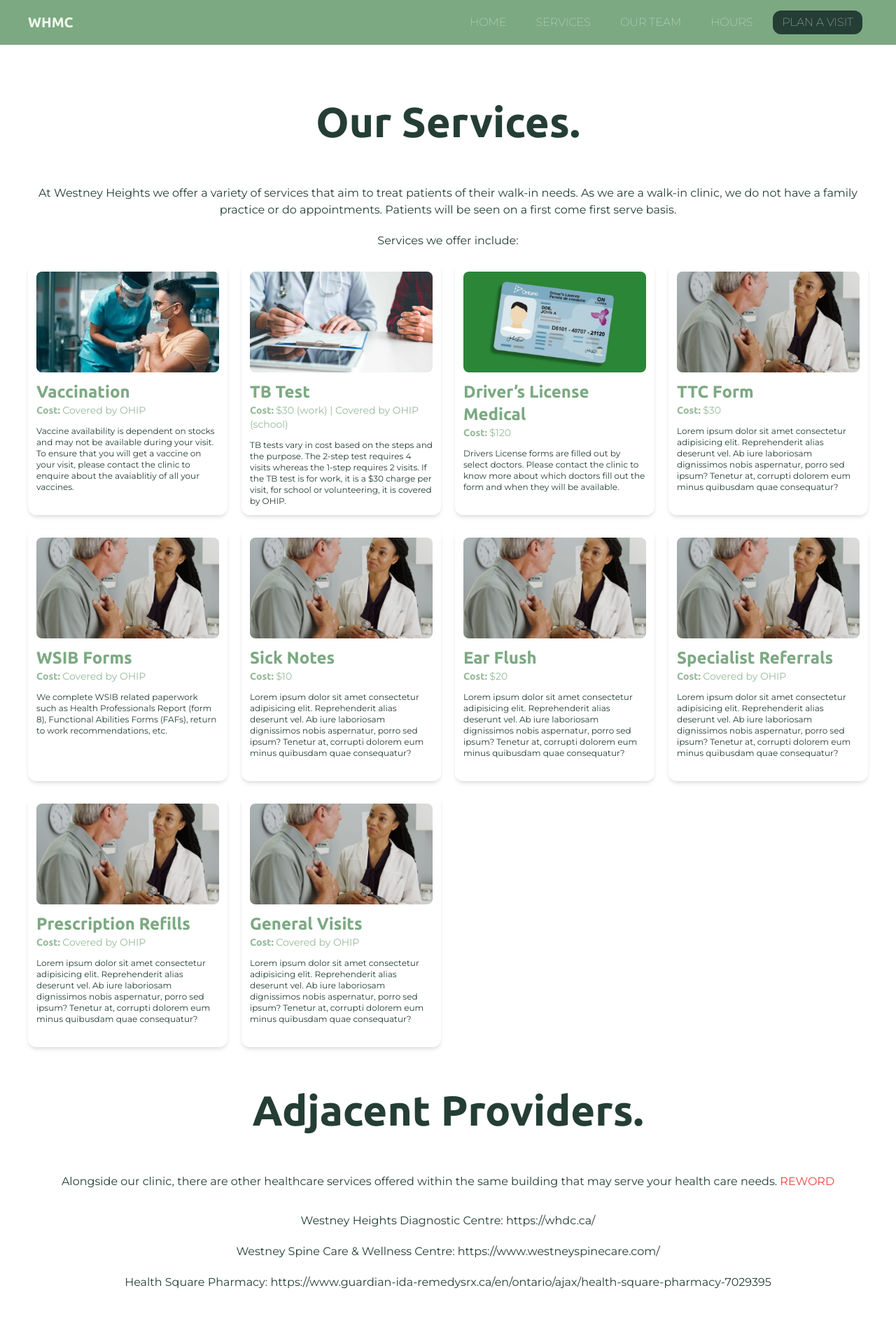
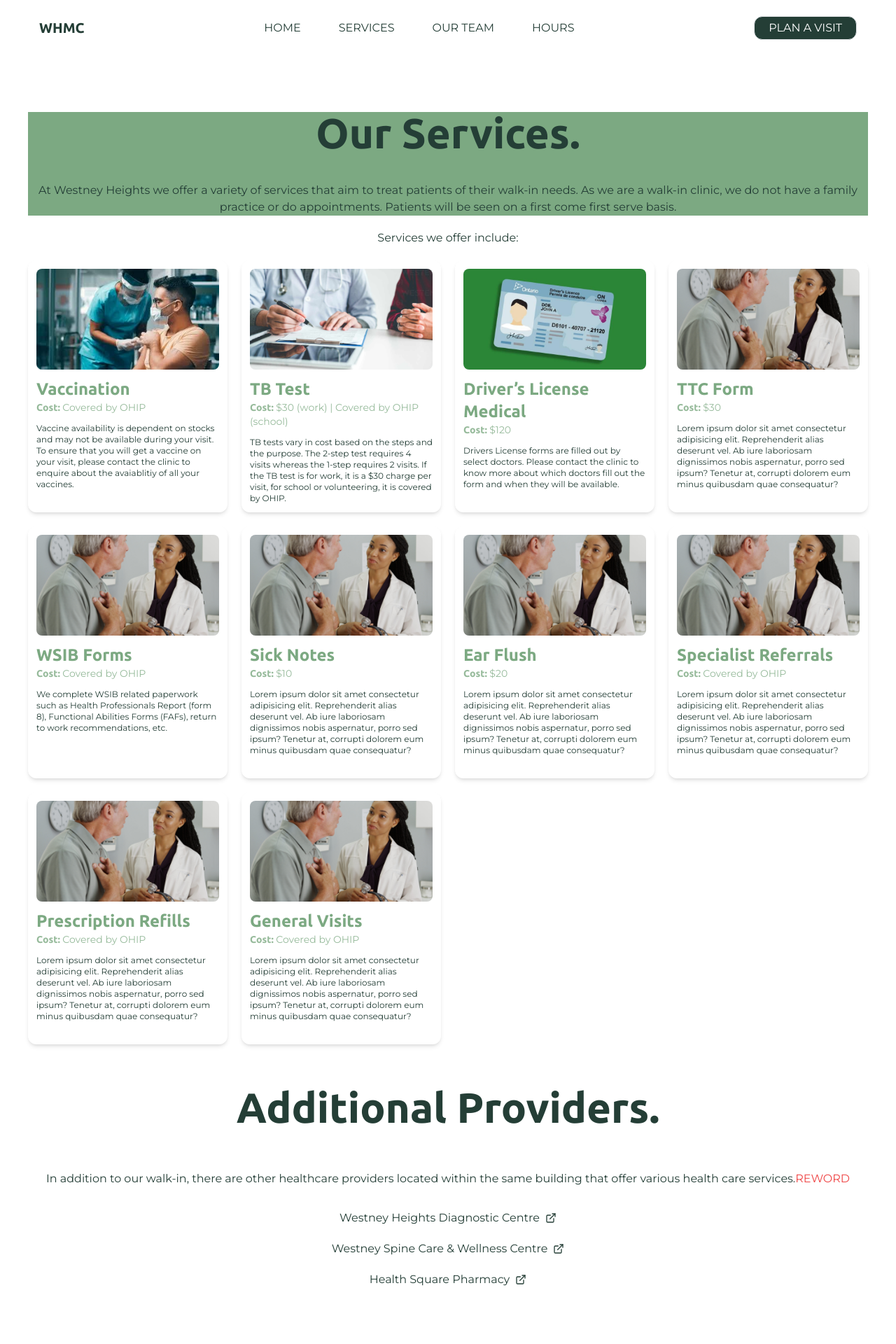
Before and after one commit to johanbphilip/whmc-website, a React (Vite) app: page /whmc-website/services in a window 1280 px wide. Shown: the top 1920 px of the page at 70% size. Built offline with nearby package versions, Linux system fonts and the light colour scheme.

Commit message:
home page redesign

```diff
--- a/src/components/NavBar.jsx
+++ b/src/components/NavBar.jsx
@@ -2,14 +2,16 @@ import { NavLink } from "react-router-dom";
 
 export const NavBar = () => {
   return (
-    <header className="flex flex-row bg-lightGreen text-whiteGreen place-items-center justify-between h-[4rem] px-10 fixed top-0 w-full z-10">
-      <h1 className="font-ubuntu font-bold text-xl">WHMC</h1>
-      <nav>
-        <ul className="flex flex-row justify-evenly font-serif font-thin">
+    <header className="flex flex-row bg-white text-darkGreen font-normal place-items-center justify-between h-20 px-14 fixed top-0 w-full z-10">
+      <nav className="flex justify-between w-full font-serif items-center">
+        <h1 className="font-ubuntu font-bold text-xl hover:text-lightGreen">
+          <NavLink to={"/"}>WHMC</NavLink>
+        </h1>
+        <ul className="flex flex-row justify-evenly gap-3 ">
           <NavLink
             to={"/"}
             className={
-              "mx-2 px-3 py-1 border border-transparent hover:border-darkGreen rounded-xl ease-in duration-200"
+              "px-5 py-1 border border-transparent hover:border-lightGreen hover:text-lightGreen rounded-xl ease-in duration-200"
             }
           >
             HOME
@@ -17,7 +19,7 @@ export const NavBar = () => {
           <NavLink
             to={"/services"}
             className={
-              "mx-2 px-3 py-1 border border-transparent hover:border-darkGreen rounded-xl ease-in duration-200"
+              "px-5 py-1 border border-transparent hover:border-lightGreen hover:text-lightGreen rounded-xl ease-in duration-200"
             }
           >
             SERVICES
@@ -25,7 +27,7 @@ export const NavBar = () => {
           <NavLink
             to={"/our-team"}
             className={
-              "mx-2 px-3 py-1 border border-transparent hover:border-darkGreen rounded-xl ease-in duration-200"
+              "px-5 py-1 border border-transparent hover:border-lightGreen hover:text-lightGreen rounded-xl ease-in duration-200"
             }
           >
             OUR TEAM
@@ -33,20 +35,20 @@ export const NavBar = () => {
           <NavLink
             to={"/hours"}
             className={
-              "mx-2 px-3 py-1 border border-transparent hover:border-darkGreen rounded-xl ease-in duration-200"
+              "px-5 py-1 border border-transparent hover:border-lightGreen hover:text-lightGreen rounded-xl ease-in duration-200"
             }
           >
             HOURS{" "}
           </NavLink>
+        </ul>
         <NavLink
           to={"/plan-a-visit"}
           className={
-              "mx-2 bg-darkGreen px-3 py-1 border border-transparent hover:border-darkGreen hover:bg-transparent rounded-xl ease-in duration-200"
+            " bg-darkGreen text-white px-5 py-1 border hover:border-lightGreen hover:text-lightGreen hover:bg-transparent rounded-xl ease-in duration-200"
           }
         >
           PLAN A VISIT
         </NavLink>
-        </ul>
       </nav>
     </header>
   );
--- a/src/pages/Home.jsx
+++ b/src/pages/Home.jsx
@@ -1,78 +1,84 @@
+import { NavLink } from "react-router-dom";
 import docAndPatient from "../assets/doc-patient1.jpeg";
 import outsideClinic from "../assets/outside-clinic.jpg";
+import { BiSolidBadgeCheck } from "react-icons/bi";
 
 export const Home = () => {
   return (
     <>
-      <main className="mt-[4rem] flex flex-col place-items-center py-20 px-10 text-darkGreen">
-        <h1 className="font-ubuntu font-bold text-6xl">
-          Westney Heights Medical Centre.
-        </h1>
-        <div className="grid grid-cols-3 grid-rows-3 gap-4 w-[50vw] h-[50vh] my-10">
-          <div className="col-span-2 row-span-2">
-            <img
-              src={docAndPatient}
-              className="rounded-xl w-full h-full object-cover"
-            />
+      <main className="mt-20 flex flex-col ">
+        <section className="bg-gradient-to-t from-darkGreen to-lightGreen w-full place-items-center py-20 px-14 text-darkGreen flex justify-between rounded-b-lg">
+          <div className="">
+            <h1 className="font-ubuntu font-bold text-6xl text-whiteGreen leading-tight mb-10">
+              <span className="font-thin"> Welcome to</span>
+              <br />
+              Westney Heights
+              <br />
+              Medical Centre.
+            </h1>
+            <NavLink
+              to={"/plan-a-visit"}
+              className={
+                "font-serif font-medium bg-white px-5 py-2 hover:bg-lightGreen hover:bg-transparent hover:text-whiteGreen rounded-xl ease-in duration-200"
+              }
+            >
+              PLAN A VISIT
+            </NavLink>
           </div>
-          <div className="bg-blue-300 rounded-lg">
-            <img
-              src={docAndPatient}
-              className=" rounded-xl w-full h-full object-cover"
-            />
+          <img src={docAndPatient} className="rounded-xl w-[40rem]" />
+        </section>
+        <section className="w-full font-serif place-items-center py-20 px-14 text-darkGreen grid grid-cols-2 grid-rows-2 gap-10">
+          <img src={docAndPatient} className="rounded-xl h-full object-cover" />
+          <div className="text-left text-md flex flex-col gap-3">
+            <h1 className="font-ubuntu font-bold text-6xl text-lightGreen">
+              <span className="text-darkGreen"> Your Health </span>
+              is <br />
+              Our Priority.
+            </h1>
+            <p>
+              With dedicated physicians who are dedicated to your health care
+              needs, you can rest assured that we will provide you with a
+              comprehensive medical experience in a modern, clean and caring
+              environment.
+            </p>
+            <p>
+              Patients also have access to an onsite imaging clinic, pharmacy,
+              physiotherapy clinic and spine care that can also tend to patient
+              needs.
+            </p>
+            <p>
+              Please note that the walk-in clinic is based on capacity and can
+              close early on any given day. Once we are at capacity we are not
+              able to accept any more patients for that day.
+            </p>
           </div>
-          <div className="bg-green-300 rounded-lg">
-            <img
-              src={docAndPatient}
-              className=" rounded-xl w-full h-full object-cover"
-            />
+          <div className="font-ubuntu font-bold text-2xl text-darkGreen">
+            <p className="flex flex-row place-items-center gap-3 ">
+              <BiSolidBadgeCheck className="size-14 fill-lightGreen" /> Serving
+              the Durham Region since 19...?
+            </p>
+            <p className="flex flex-row place-items-center gap-3">
+              <BiSolidBadgeCheck className="size-14 fill-lightGreen" /> Open 7
+              days a week
+            </p>
+            <p className="flex flex-row place-items-center gap-3">
+              <BiSolidBadgeCheck className="size-14 fill-lightGreen" /> Onsite
+              imaging and pharmacy
+            </p>
+            <p className="flex flex-row place-items-center gap-3">
+              <BiSolidBadgeCheck className="size-14 fill-lightGreen" /> Onsite
+              imaging and pharmacy
+            </p>
+            <p className="flex flex-row place-items-center gap-3">
+              <BiSolidBadgeCheck className="size-14 fill-lightGreen" /> Add one
+              more item?
+            </p>
           </div>
-          <div className="bg-yellow-300 rounded-lg">
-            <img
-              src={docAndPatient}
-              className=" rounded-xl w-full h-full object-cover"
-            />
-          </div>
-          <div className="col-span-2 bg-purple-300 rounded-lg">
-            <img
-              src={docAndPatient}
-              className=" rounded-xl w-full h-full object-cover"
-            />
-          </div>
-        </div>
-        <p className="font-serif font-thin text-center px-40 pb-10 text-xl text-balance leading-loose tracking-wide">
-          <span className="text-red-500 font-normal">
-            A summary or welcome message goes here, maybe something along the
-            lines of: <br />
-          </span>
-          Westney Heights Medical Centre is a walk-in clinic located at the
-          intersection of Highway 2 (Kingston) & Westney Road. We are a
-          comprehensive clinic that aims to provide walk-in care to patients who
-          need urgent care, or cannot access their family physicians. Our
-          Physicians are dedicated to each patient and will provide the most
-          comprehensive and quality medical services in a modern, clean and
-          caring environment. We also have an onsite imaging clinic, pharmacy,
-          physiotherapy clinic and spine care that can also tend to patient
-          needs. <br />
-          <span className="text-red-500 font-normal">
-            WORD THIS BETTER, THIS IS A PLACE HOLDER.
-          </span>
-          <br />
-          Maybe include Serving Ajax since ...?
-          <br />
-          Could also include mission/vision if needed
-        </p>
-        <p className="font-serif font-thin text-center px-40 pb-10 text-xl text-balance leading-loose tracking-wide">
-          Please note that the walk-in clinic is based on capacity and can close
-          early on any given day. Once we are at capacity we are not able to
-          accept any more patients for that day.
-          <span className="text-red-500 font-normal">
-            MOVE TO THE HOURS SECTION
-          </span>
-        </p>
+          <img src={docAndPatient} className="rounded-xl h-full object-cover" />
+        </section>
       </main>
       <div
-        className="h-[50vh] bg-fixed bg-center bg-cover bg-darkGreen bg-opacity-50 bg-blend-multiply"
+        className="h-[52vh] bg-fixed bg-center bg-cover bg-darkGreen bg-opacity-50 bg-blend-multiply"
         style={{ backgroundImage: `url(${outsideClinic})` }}
       ></div>
     </>
--- a/src/pages/Hours.jsx
+++ b/src/pages/Hours.jsx
@@ -1,6 +1,6 @@
 export const Hours = () => {
   return (
-    <main className="mt-[4rem] flex flex-col place-items-center py-20 text-darkGreen">
+    <main className="mt-20 flex flex-col place-items-center py-20 text-darkGreen">
       <h1 className="font-ubuntu font-bold text-6xl">Our Hours.</h1>
       <table></table>
     </main>
--- a/src/pages/PlanAVisit.jsx
+++ b/src/pages/PlanAVisit.jsx
@@ -1,6 +1,6 @@
 export const PlanAVisit = () => {
   return (
-    <main className="mt-[4rem] flex flex-col place-items-center py-20 text-darkGreen">
+    <main className="mt-20 flex flex-col place-items-center py-20 text-darkGreen">
       <h1 className="font-ubuntu font-bold text-6xl">Plan A Visit.</h1>
     </main>
   );
--- a/src/pages/Services.jsx
+++ b/src/pages/Services.jsx
@@ -1,9 +1,11 @@
 import { services } from "../assets/data";
 import { ServiceBlock } from "../components/ServiceBlock";
+import { FiExternalLink } from "react-icons/fi";
 
 export const Services = () => {
   return (
-    <main className="mt-[4rem] flex flex-col place-items-center p-20 px-10 text-darkGreen font-serif gap-5">
+    <main className="mt-20 flex flex-col place-items-center p-20 px-10 text-darkGreen font-serif gap-5">
+      <div className="flex flex-col text-center bg-lightGreen">
         <h1 className="font-ubuntu font-bold text-6xl mb-10">Our Services.</h1>
         <p className="text-center">
           At Westney Heights we offer a variety of services that aim to treat
@@ -11,6 +13,7 @@ export const Services = () => {
           have a family practice or do appointments. Patients will be seen on a
           first come first serve basis.
         </p>
+      </div>
       <p>Services we offer include:</p>
       <div className="grid grid-rows-3 grid-cols-4 gap-5">
         {services.map((service, index) => (
@@ -18,37 +21,37 @@ export const Services = () => {
         ))}
       </div>
       <h1 className="font-ubuntu font-bold text-6xl m-10">
-        Adjacent Providers.
+        Additional Providers.
       </h1>
       <p className="text-center mb-3">
-        Alongside our clinic, there are other healthcare services offered within
-        the same building that may serve your health care needs.{" "}
+        In addition to our walk-in, there are other healthcare providers located
+        within the same building that offer various health care services.
         <span className="text-red-500 font-normal">REWORD</span>
       </p>
-      <p className="">
-        Westney Heights Diagnostic Centre:{" "}
+      <p className="flex flex-row gap-2 place-items-center">
+        Westney Heights Diagnostic Centre
         <a href="https://whdc.ca/" target="_blank" rel="noopener noreferrer">
-          https://whdc.ca/
+          <FiExternalLink className="hover:stroke-lightGreen" />{" "}
         </a>
       </p>
-      <p className="">
-        Westney Spine Care & Wellness Centre:{" "}
+      <p className="flex flex-row gap-2 place-items-center">
+        Westney Spine Care & Wellness Centre
         <a
           href="https://www.westneyspinecare.com/"
           target="_blank"
           rel="noopener noreferrer"
         >
-          https://www.westneyspinecare.com/
+          <FiExternalLink className="hover:stroke-lightGreen" />{" "}
         </a>
       </p>
-      <p className="">
-        Health Square Pharmacy:{" "}
+      <p className="flex flex-row gap-2 place-items-center">
+        Health Square Pharmacy
         <a
           href="https://www.guardian-ida-remedysrx.ca/en/ontario/ajax/health-square-pharmacy-7029395"
           target="_blank"
           rel="noopener noreferrer"
         >
-          https://www.guardian-ida-remedysrx.ca/en/ontario/ajax/health-square-pharmacy-7029395
+          <FiExternalLink className="hover:stroke-lightGreen" />{" "}
         </a>
       </p>
     </main>
--- a/src/pages/Team.jsx
+++ b/src/pages/Team.jsx
@@ -5,7 +5,7 @@ import { useState } from "react";
 export const Team = () => {
   const [doctors, setDoctors] = useState(doctorsProfile);
   return (
-    <main className="mt-[4rem] flex flex-col place-items-center py-20 px-72 text-darkGreen font-serif">
+    <main className="mt-20 flex flex-col place-items-center py-20 px-72 text-darkGreen font-serif">
       <h1 className="font-ubuntu font-bold text-6xl mb-20">Our Team.</h1>
       <div className="flex flex-col gap-10">
         {doctors.map((doctor, index) => (
--- a/tailwind.config.js
+++ b/tailwind.config.js
@@ -4,7 +4,6 @@ export default {
   theme: {
     extend: {
       fontFamily: {
-        sans: ["Inter", "sans-serif"],
         serif: ["Montserrat", "sans-serif"],
         ubuntu: ["Ubuntu", "sans-serif"],
       },
```
Lines whose indentation alone changed are shown as unchanged.
